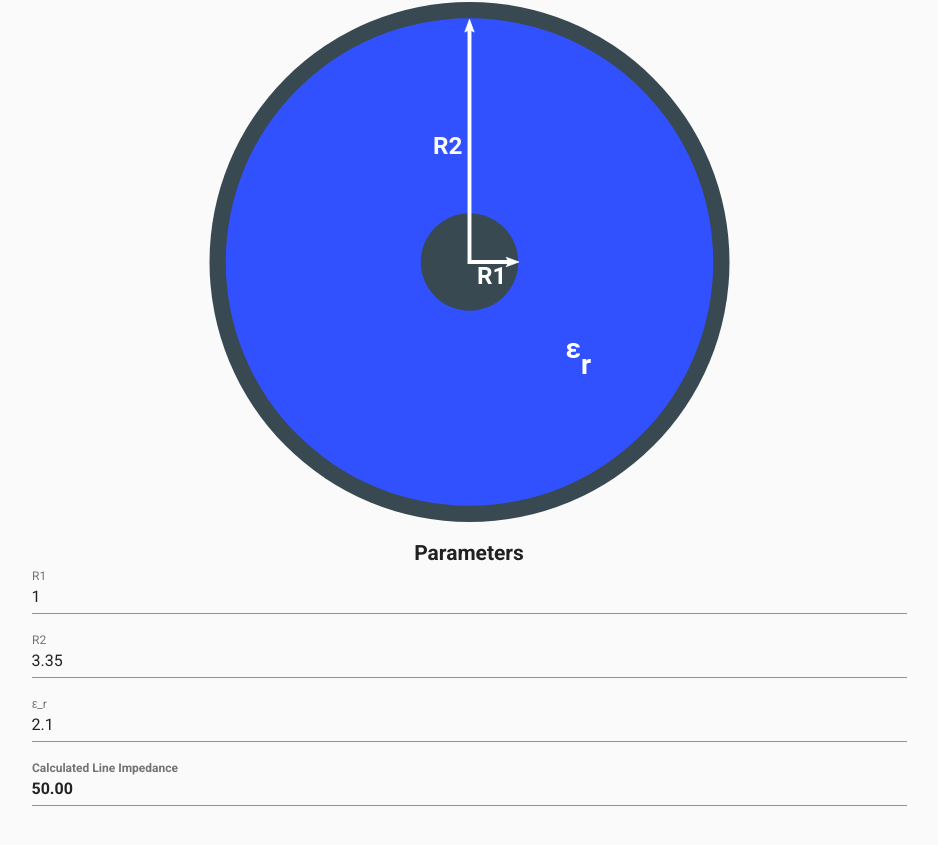
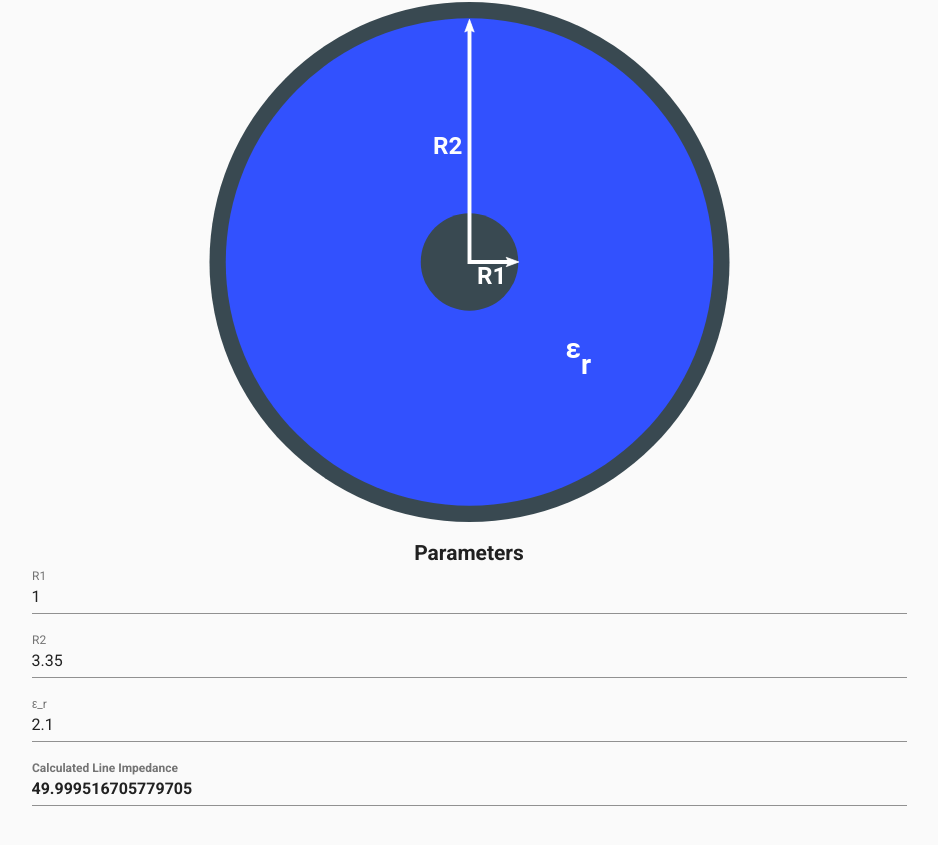
Before and after one commit to Maxbrain0/tl-calc, a Vue app: page / in a window 1280 px wide. Shown: the part 211-1056 px from the top of the page, without its empty margins (171-1109 px from the left). Built offline with nearby package versions, Linux system fonts and the light colour scheme.

Commit message:
Get rid of toFixed to avoid rouding errors

```diff
--- a/src/components/Coax.vue
+++ b/src/components/Coax.vue
@@ -81,7 +81,7 @@ export default {
   },
   methods: {
     getImpedance() {
-      this.lineImpedance = ((138/Math.sqrt(this.eps_r))*Math.log10(this.r2/this.r1)).toFixed(2);
+      this.lineImpedance = ((138/Math.sqrt(this.eps_r))*Math.log10(this.r2/this.r1));
     },
     debouncedLineImpedance: debounce(function() {
       this.getImpedance();
```
